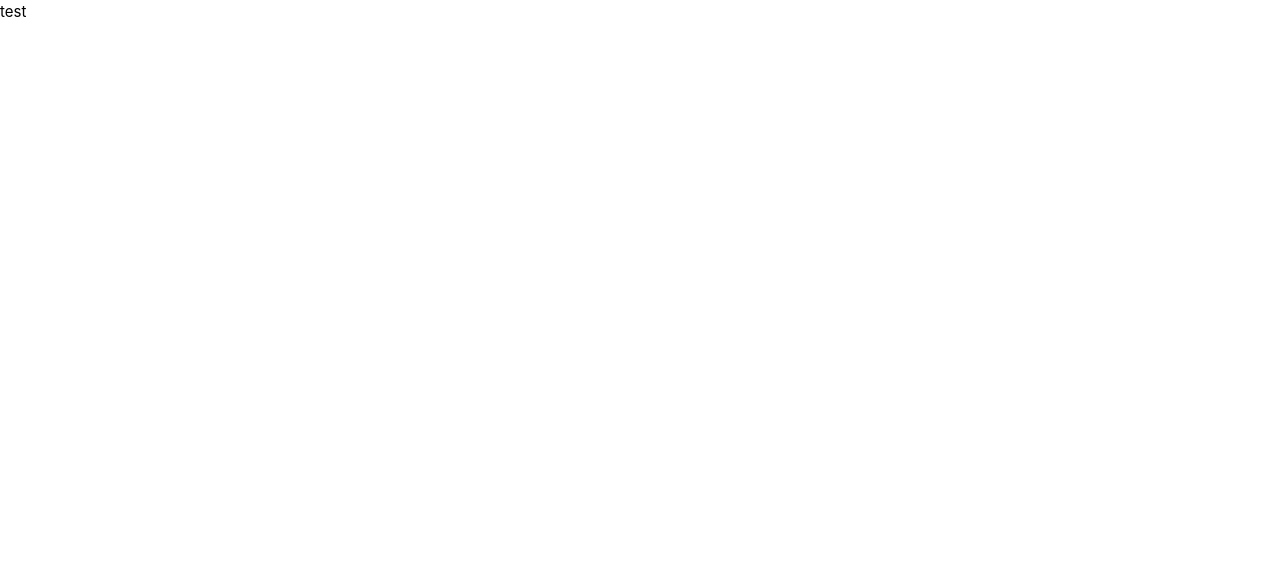
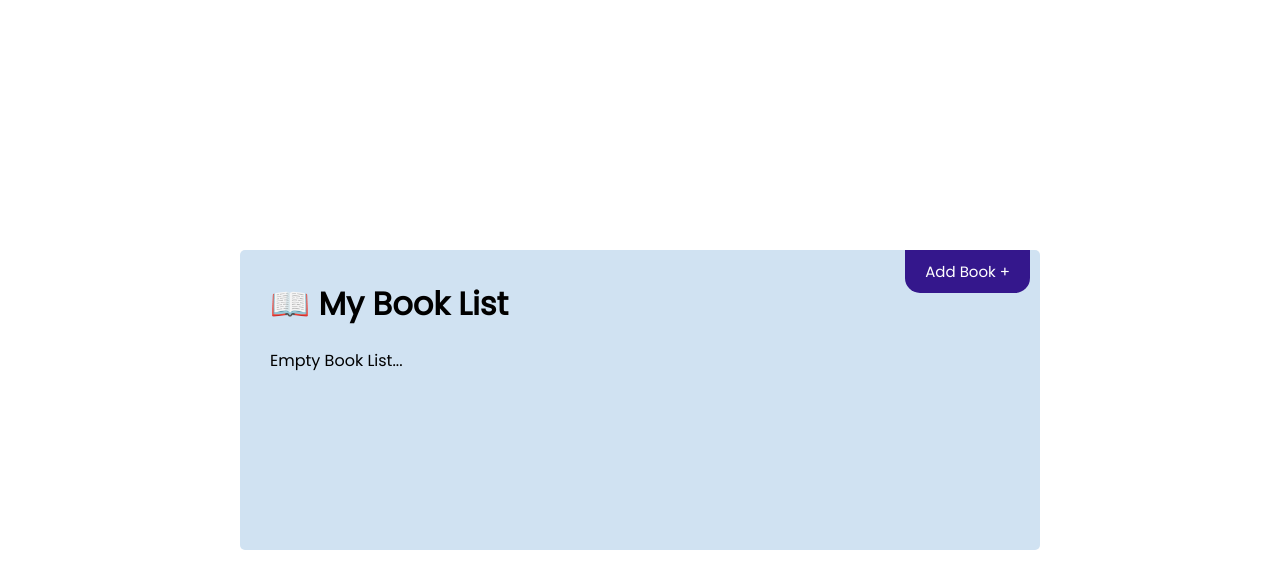
Before and after one commit to Daweb-Schools/book-tracking-vue, a Vue app: page / in a window 1280 px wide. Shown: the top 588 px of the page. Built offline with nearby package versions, Linux system fonts and the light colour scheme.

Commit message:
finalizing code

```diff
--- a/index.html
+++ b/index.html
@@ -1,14 +1,22 @@
 <!DOCTYPE html>
 <html lang="en">
+
 <head>
   <meta charset="UTF-8" />
   <link rel="icon" href="/favicon.ico" />
   <meta name="viewport" content="width=device-width, initial-scale=1.0" />
   <title>Vite App</title>
-    <link rel="stylesheet" href="https://cdnjs.cloudflare.com/ajax/libs/font-awesome/6.1.1/css/all.min.css">
+  <link rel="stylesheet" href="https://cdnjs.cloudflare.com/ajax/libs/font-awesome/6.1.1/css/all.min.css"
+    integrity="sha512-KfkfwYDsLkIlwQp6LFnl8zNdLGxu9YAA1QvwINks4PhcElQSvqcyVLLD9aMhXd13uQjoXtEKNosOWaZqXgel0g=="
+    crossorigin="anonymous" referrerpolicy="no-referrer" />
+  <script src="https://cdnjs.cloudflare.com/ajax/libs/font-awesome/6.1.1/js/all.min.js"
+    integrity="sha512-6PM0qYu5KExuNcKt5bURAoT6KCThUmHRewN3zUFNaoI6Di7XJPTMoT6K0nsagZKk2OB4L7E3q1uQKHNHd4stIQ=="
+    crossorigin="anonymous" referrerpolicy="no-referrer"></script>
 </head>
+
 <body>
   <div id="app"></div>
   <script type="module" src="/src/main.js"></script>
 </body>
+
 </html>
--- a/src/App.vue
+++ b/src/App.vue
@@ -1,12 +1,77 @@
-<script setup>
+<template>
+  <div class="container">
+    <h1>📖 My Book List</h1>
+    <button
+      class="btn header-btn"
+      @click="toggleAddBook"
+      :style="{ background: showAddBook ? '#C73030' : '#34178c' }"
+    >
+      {{ showAddBook ? "Close x" : "Add Book +" }}
+    </button>
+
+    <AddBook v-if="showAddBook" @add-book="addBook" />
+
+    <div v-else>
+      <Books
+        v-if="books && books.length > 0"
+        @toggle-readIt="toggleReadIt"
+        @delete-book="deleteBook"
+        :books="books"
+      />
+      <p v-else>Empty Book List...</p>
+    </div>
+  </div>
+</template>
+
+<script>
+import Books from "./components/Books.vue";
+import AddBook from "./components/AddBook.vue";
+
+export default {
+  name: "App",
+  components: {
+    Books,
+    AddBook,
+  },
+  data() {
+    return {
+      showAddBook: false,
+      books: [],
+    };
+  },
+  methods: {
+    toggleAddBook() {
+      this.showAddBook = !this.showAddBook;
+    },
+    deleteBook(id) {
+      console.log(id);
+      if (confirm("Are you sure?")) {
+        this.books = this.books.filter((book) => book.id !== id);
+      }
+    },
+    toggleReadIt(id) {
+      this.books = this.books.map((book) =>
+        book.id === id ? { ...book, readIt: !book.readIt } : book
+      );
+    },
+    addBook(book) {
+      this.books = [...this.books, book];
+    },
+  },
+};
 </script>
 
-<template>
-  test
-</template>
+<style>
+@import "./assets/base.css";
 
-<style>
-@import './assets/base.css';
-
-
+.container h1 {
+  margin-bottom: 20px;
+}
+.container .header-btn {
+  position: absolute;
+  top: 0;
+  right: 10px;
+  margin: 0;
+  border-radius: 0 0 15px 15px;
+}
 </style>
--- a/src/assets/base.css
+++ b/src/assets/base.css
@@ -1,19 +1,50 @@
-*,
-*::before,
-*::after {
+@import url("https://fonts.googleapis.com/css2?family=Poppins:wght@300;400&display=swap");
+
+* {
   box-sizing: border-box;
   margin: 0;
-  position: relative;
-  font-weight: normal;
+  padding: 0;
+}
+body {
+  font-family: "Poppins", sans-serif;
 }
 
-body {
-  min-height: 100vh;
-  line-height: 1.6;
-  font-family: Inter, -apple-system, BlinkMacSystemFont, 'Segoe UI', Roboto, Oxygen, Ubuntu,
-    Cantarell, 'Fira Sans', 'Droid Sans', 'Helvetica Neue', sans-serif;
+#app {
+  height: 100vh;
+  display: flex;
+  justify-content: center;
+  align-items: center;
+}
+.container {
+  width: 800px;
+  margin: auto;
+  overflow: auto;
+  min-height: 300px;
+  background-color: rgb(208, 226, 242);
+  padding: 30px;
+  border-radius: 5px;
+  position: relative;
+}
+.btn {
+  display: inline-block;
+  background: #1cab47;
+  color: #fff;
+  border: none;
+  padding: 10px 20px;
+  margin: 5px;
+  border-radius: 5px;
+  cursor: pointer;
+  text-decoration: none;
   font-size: 15px;
-  text-rendering: optimizeLegibility;
-  -webkit-font-smoothing: antialiased;
-  -moz-osx-font-smoothing: grayscale;
+  font-family: inherit;
 }
+.btn:focus {
+  outline: none;
+}
+.btn:active {
+  transform: scale(0.98);
+}
+.btn-block {
+  display: block;
+  width: 100%;
+}
--- /dev/null
+++ b/src/components/AddBook.vue
@@ -0,0 +1,98 @@
+<template>
+  <form @submit="onSubmit" class="add-form">
+    <div class="form-control">
+      <label>Title</label>
+      <input
+        type="text"
+        v-model="title"
+        name="text"
+        placeholder="Add Book Title"
+      />
+    </div>
+    <div class="form-control">
+      <label>Author</label>
+      <input type="text" v-model="author" name="day" placeholder="Add Author" />
+    </div>
+    <div class="form-control">
+      <label>ISBN#</label>
+      <input type="text" v-model="isbn" name="day" placeholder="Add ISBN" />
+    </div>
+    <div class="form-control form-control-check">
+      <input type="checkbox" v-model="readIt" name="readIt" id="readIt" />
+      <label for="readIt">I have read it already</label>
+    </div>
+
+    <input type="submit" value="Save Book" class="btn btn-block" />
+  </form>
+</template>
+
+<script>
+export default {
+  name: "AddBook",
+  data() {
+    return {
+      title: "",
+      author: "",
+      isbn: "",
+      readIt: false,
+    };
+  },
+  methods: {
+    onSubmit(e) {
+      e.preventDefault();
+      if (!this.title) {
+        alert("Please add a book");
+        return;
+      }
+      const newBook = {
+        id: Math.floor(Math.random() * 100000),
+        title: this.title,
+        author: this.author,
+        isbn: this.isbn,
+        readIt: this.readIt,
+      };
+      this.$emit("add-book", newBook);
+      this.title = "";
+      this.author = "";
+      this.isbn = "";
+      this.readIt = false;
+    },
+  },
+};
+</script>
+
+<style scoped>
+.add-form {
+  margin-bottom: 40px;
+}
+.form-control {
+  margin: 20px 0;
+}
+.form-control label {
+  display: block;
+}
+.form-control input {
+  width: 100%;
+  height: 40px;
+  margin: 5px;
+  padding: 3px 7px;
+  font-size: 17px;
+}
+
+.form-control-check {
+  display: flex;
+  align-items: center;
+}
+.form-control-check label {
+  flex: 1;
+}
+.form-control-check input {
+  flex: 2;
+  height: 20px;
+}
+.form-control input[type="checkbox"] {
+  width: auto;
+  flex: unset;
+  height: 20px;
+}
+</style>
--- /dev/null
+++ b/src/components/Book.vue
@@ -0,0 +1,72 @@
+<template>
+  <div
+    @dblclick="$emit('toggle-readIt', book.id)"
+    :class="[book.readIt ? 'readIt' : '', 'book']"
+  >
+    <div class="book-title">
+      <h3>
+        <i class="fa-solid fa-book icon"></i>
+        {{ book.title }}
+      </h3>
+      <div @click="$emit('delete-book', book.id)">
+        <i class="fa-solid fa-xmark"></i>
+      </div>
+    </div>
+    <p><i class="fa-solid fa-user icon"></i> {{ book.author }}</p>
+    <p><i class="fa-solid fa-hashtag icon"></i> {{ book.isbn }}</p>
+    <p>
+      <i class="fa-solid fa-eye"></i>
+      {{ book.readIt ? "Already Read it" : "Haven't read it yet" }}
+    </p>
+  </div>
+</template>
+
+<script>
+export default {
+  name: "Book",
+  props: {
+    book: Object,
+  },
+};
+</script>
+
+<style scope>
+.fas {
+  color: red;
+}
+.book {
+  background: #f4f4f4;
+  margin: 20px 5px;
+  padding: 10px 20px;
+  cursor: pointer;
+  position: relative;
+  user-select: none;
+}
+
+.book.readIt {
+  border-bottom: 5px solid #1cab47;
+}
+.book h3 {
+  display: flex;
+  align-items: center;
+  justify-content: space-between;
+}
+.book .book-title {
+  display: flex;
+  justify-content: space-between;
+  margin-bottom: 10px;
+}
+
+.book .book-title .icon {
+  margin-right: 10px;
+}
+
+.book .readIt-layout {
+  position: absolute;
+  bottom: 0;
+  right: 0;
+  color: #210a66;
+  font-size: 20px;
+  padding: 6px;
+}
+</style>
--- /dev/null
+++ b/src/components/Books.vue
@@ -0,0 +1,23 @@
+<template>
+  <div :key="book.id" v-for="book in books">
+    <book
+      @toggle-readIt="$emit('toggle-readIt', book.id)"
+      @delete-book="$emit('delete-book', book.id)"
+      :book="book"
+    />
+  </div>
+</template>
+
+<script>
+import Book from "./Book.vue";
+export default {
+  name: "Books",
+  props: {
+    books: Array,
+  },
+  components: {
+    Book,
+  },
+  emits: ["delete-book", "toggle-readIt"],
+};
+</script>
```
Lines whose indentation alone changed are shown as unchanged.
